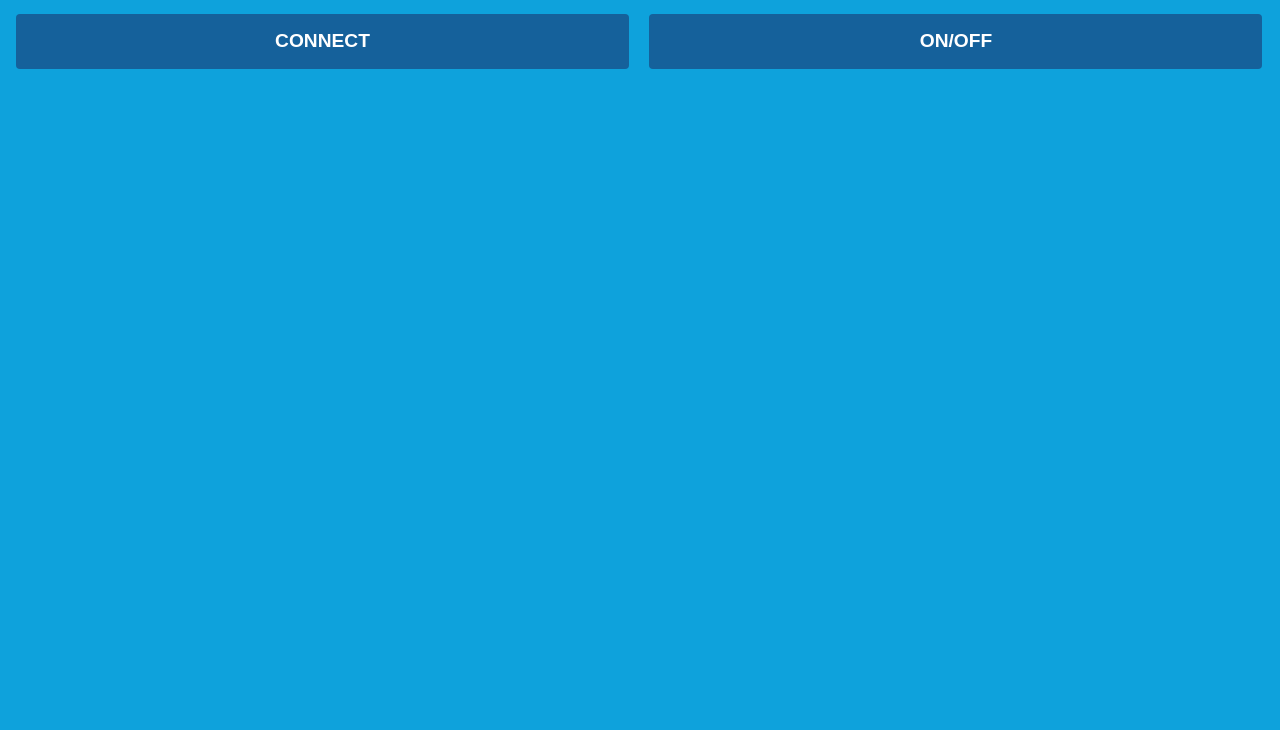
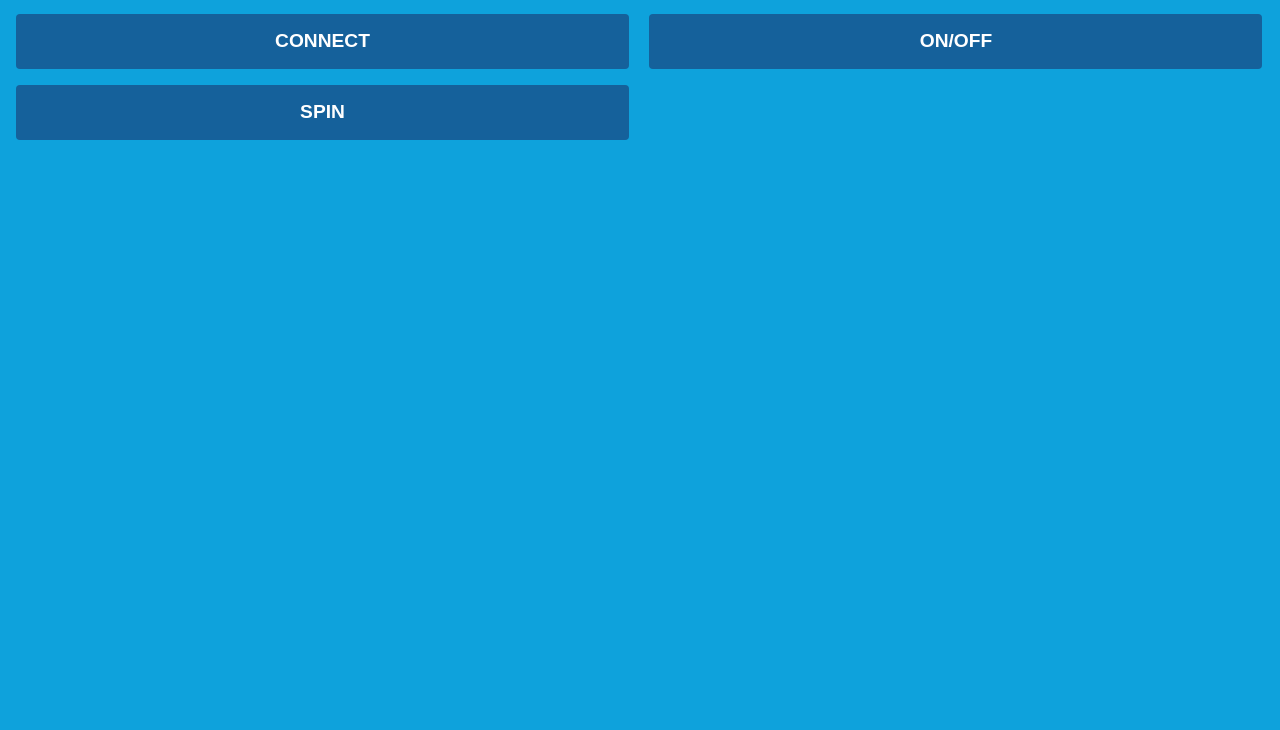
Before and after one commit to manarungsea/manarungsea.github.io, a browser extension: page LED/index.html in a window 1280 px wide. Shown: the part 70-800 px from the top of the page. Drawn offline with Linux system fonts and the light colour scheme.

Commit message:
add motor button

```diff
--- a/LED/index.html
+++ b/LED/index.html
@@ -16,6 +16,7 @@
 
     <button  id="connectBtn">Connect</button>
     <button  id="switchBtn">ON/OFF</button>
+	<button  id="motorBtn">Spin</button>
 
 
     <script src="js/sidebeam.js"></script>
```
